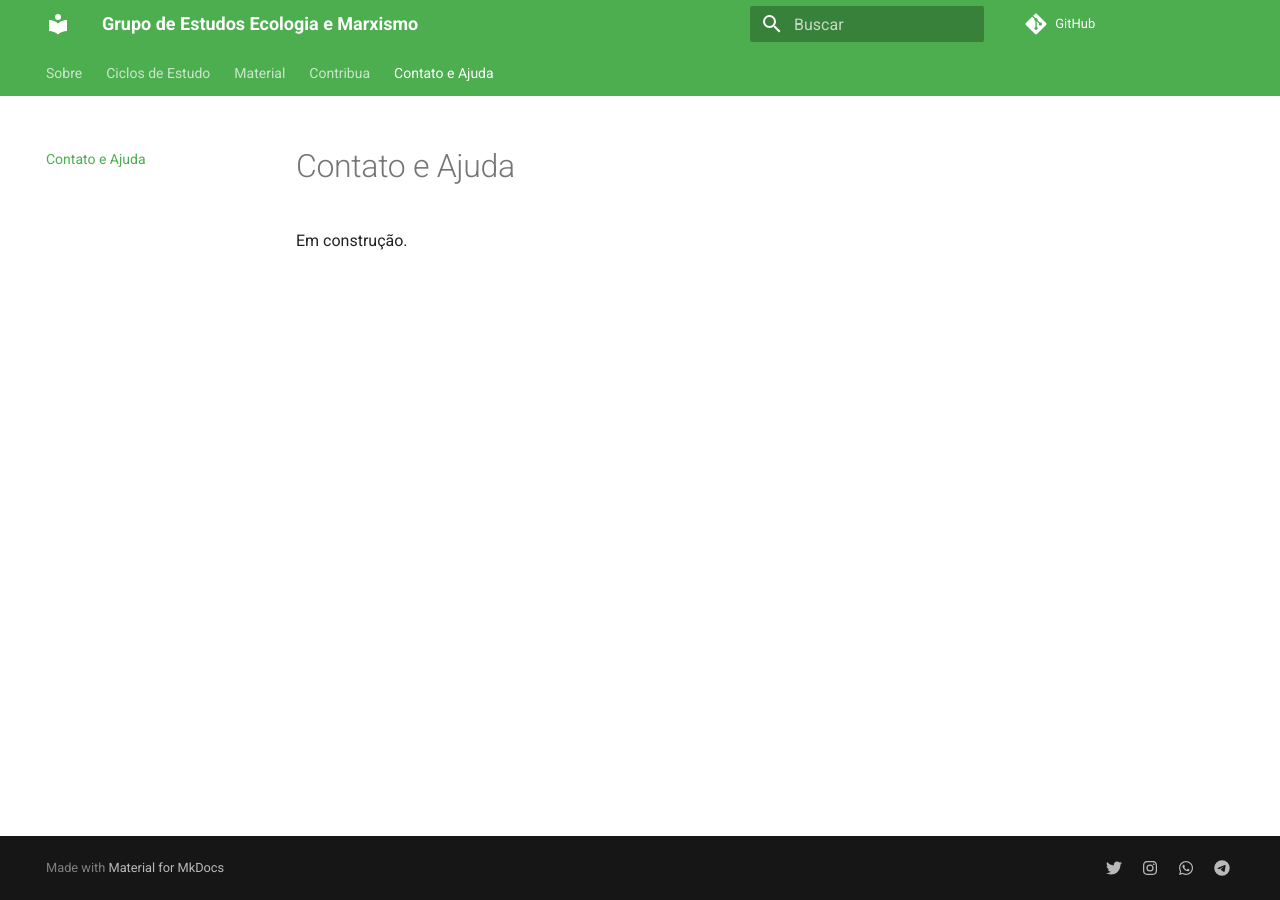
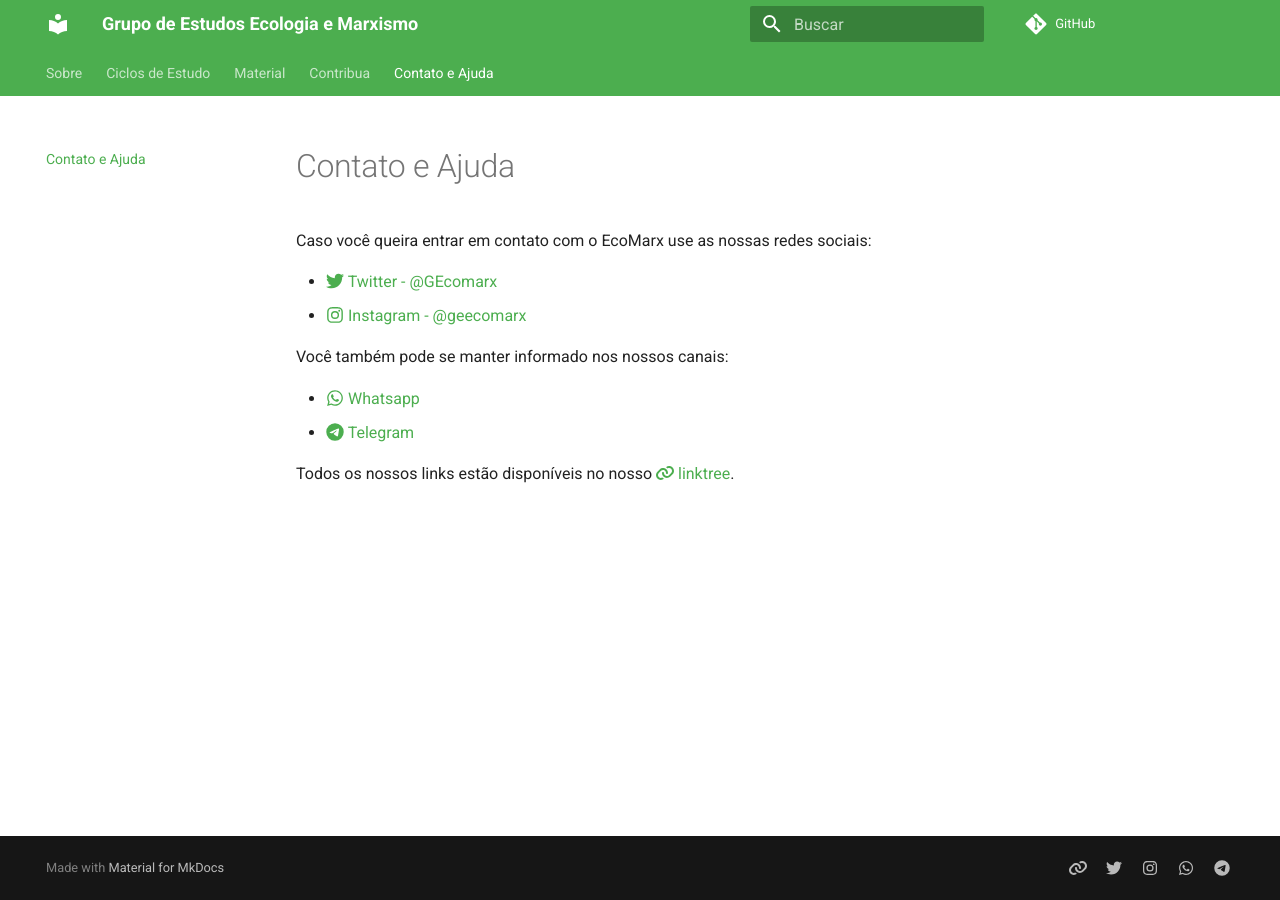
Before and after one commit to Ecomarx/ecomarx.github.io, an MkDocs documentation site: the page built from docs/SUPPORT.md, in a window 1280 px wide. Built offline with MkDocs 1.6.1 and Material for MkDocs 9.7.7, drawn with Linux system fonts in a browser that asks for light colours; comment, search, counter and statistics services are not loaded.

Commit message:
Adicionei meios de contato

```diff
--- a/docs/SUPPORT.md
+++ b/docs/SUPPORT.md
@@ -1,3 +1,13 @@
 # Contato e Ajuda
 
-Em construção.
+Caso você queira entrar em contato com o EcoMarx use as nossas redes sociais:
+
+- [:fontawesome-brands-twitter: Twitter - @GEcomarx](https://twitter.com/GEcomarx)
+- [:fontawesome-brands-instagram: Instagram - @geecomarx](https://www.instagram.com/geecomarx/)
+
+Você também pode se manter informado nos nossos canais:
+
+- [:fontawesome-brands-whatsapp: Whatsapp](https://chat.whatsapp.com/EHNP8AwJ7Hd256XQjZjDMg)
+- [:fontawesome-brands-telegram: Telegram](https://t.me/geecomarxcanal)
+
+Todos os nossos links estão disponíveis no nosso [:fontawesome-solid-link: linktree](https://linktr.ee/ecomarxgrupo).
--- a/mkdocs.yml
+++ b/mkdocs.yml
@@ -9,6 +9,9 @@ theme:
   language: pt
 markdown_extensions:
   - footnotes
+  - pymdownx.emoji:
+      emoji_index: !!python/name:materialx.emoji.twemoji
+      emoji_generator: !!python/name:materialx.emoji.to_svg
 nav:
   - "Sobre":
     - index.md
@@ -34,6 +37,9 @@ nav:
   - SUPPORT.md
 extra:
   social:
+    - icon: fontawesome/solid/link
+      link: https://linktr.ee/ecomarxgrupo
+      name: Linktree - Links do EcoMarx
     - icon: fontawesome/brands/twitter
       link: https://twitter.com/GEcomarx
       name: EcoMarx no Twitter
```
